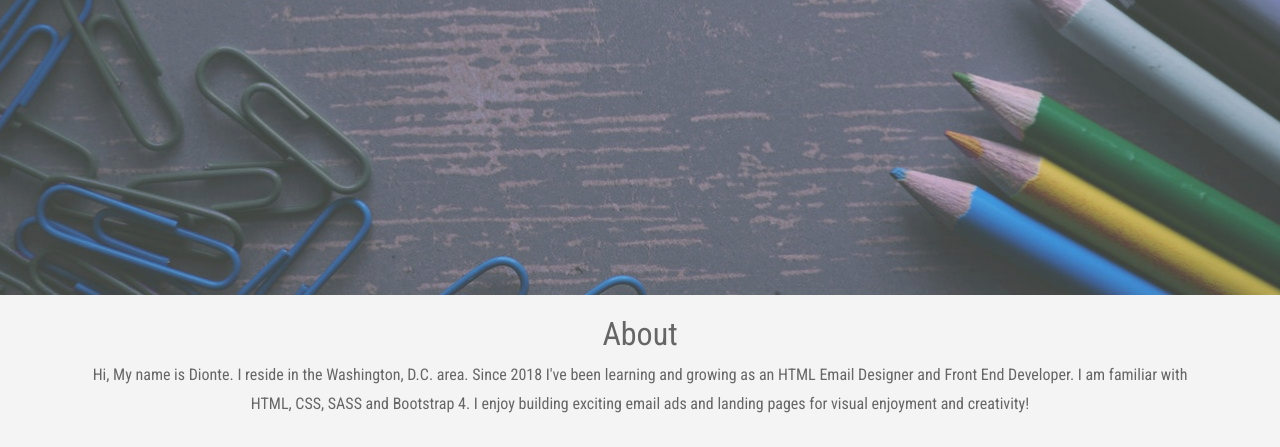
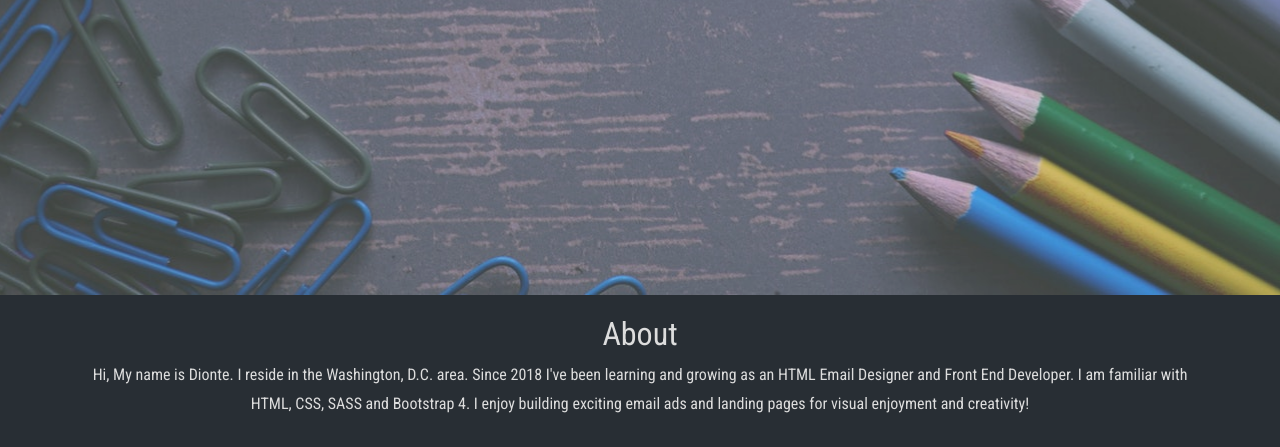
Before and after one commit to dbarnes1981/HTML-Email-Portfolio, a plain HTML site: page index.html in a window 1280 px wide. Shown: the part 505-952 px from the top of the page. Drawn offline with nearby package versions, Linux system fonts and the light colour scheme.

Commit message:
second time

```diff
--- a/index.html
+++ b/index.html
@@ -33,7 +33,7 @@
         </div>
     </div>
 
-    <section class="section-light" id="about">
+    <section class="section-dark" id="about">
         <h2>About</h2>
         <p>Hi, My name is Dionte. I reside in the Washington, D.C. area.
           Since 2018 I've been learning and growing as an HTML Email Designer and Front End Developer. I am familiar with HTML, CSS, SASS and Bootstrap 4. I enjoy building exciting email ads and landing pages for visual enjoyment and creativity!
```
